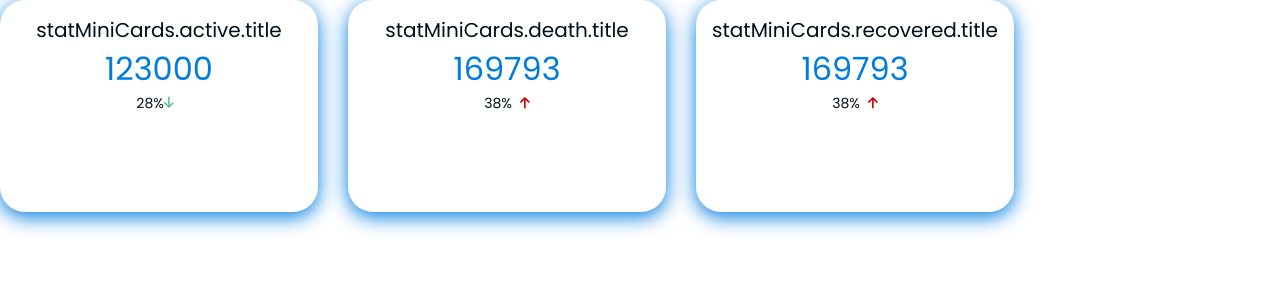
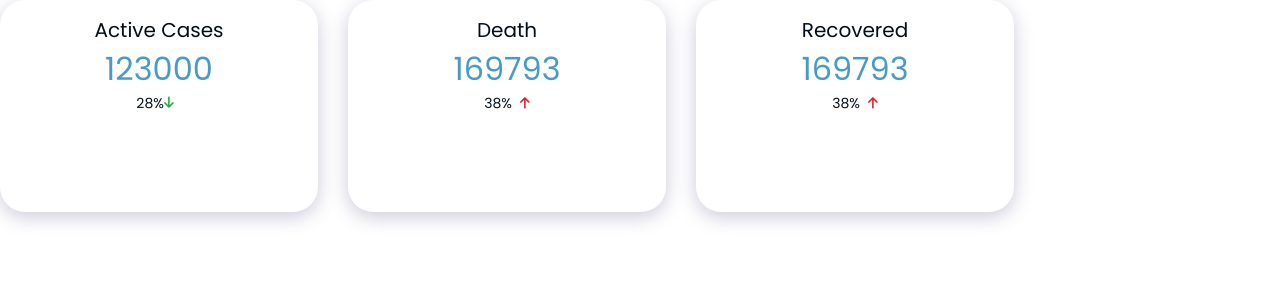
Before and after one commit to sonyacodez/CoronaTracker, a React (Create React App) app: page / in a window 1280 px wide. Shown: the top 300 px of the page. Built offline with nearby package versions, Linux system fonts and the light colour scheme; what i18next-icu would draw is missing.

Commit message:
adeed new translations and colors

```diff
--- a/src/locale/translations/en.json
+++ b/src/locale/translations/en.json
@@ -1,5 +1,16 @@
 {
   "translation": {
-    "appName": "Nadav's Blog"
+    "appName": "CoronaTracker",
+    "statMiniCards": {
+      "active": {
+        "title": "Active Cases"
+      },
+      "death": {
+        "title": "Death"
+      },
+      "recovered": {
+        "title": "Recovered"
+      }
+    }
   }
 }
--- a/src/themes/defaultTheme.ts
+++ b/src/themes/defaultTheme.ts
@@ -3,16 +3,20 @@ import { DefaultTheme } from 'styled-components';
 const colors = {
   black: '#000e1a',
   white: '#ffff',
-  red: '#cc0000',
-  green1: '#5BC69B',
+  red: '#D8262E',
+  fuschia: '#F9345E',
+  green1: '#1CB142',
   yellow1: '#FFC25E',
-  purple1: '#7547DE',
+  orange1: '#FA6400',
+  purple1: '#6236FF',
   turquoise1: '#4FDAE0',
   lightGray1: '#EAEDF2',
-  gray1: '#808080',
+  lightGray2: '#CDCADA',
+  gray1: '	#817C9B',
   lightBlue1: '#D2DEFC',
+  teal: '#489AC9',
   blue: '#007ce0',
-  navy: '#004175',
+  navy: '#1A1053',
 };
 
 const fontSizes = {
--- a/src/types/styled.d.ts
+++ b/src/types/styled.d.ts
@@ -4,13 +4,17 @@ export interface IColors {
   black: string;
   white: string;
   red: string;
+  fuschia: string;
   green1: string;
   yellow1: string;
+  orange1: string;
   purple1: string;
   turquoise1: string;
   lightGray1: string;
+  lightGray2: string;
   gray1: string;
   lightBlue1: string;
+  teal: string;
   blue: string;
   navy: string;
 }
```
